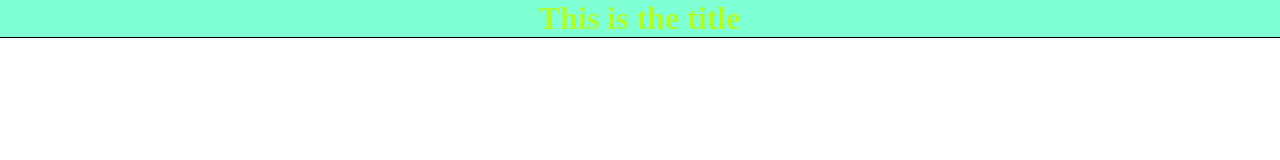
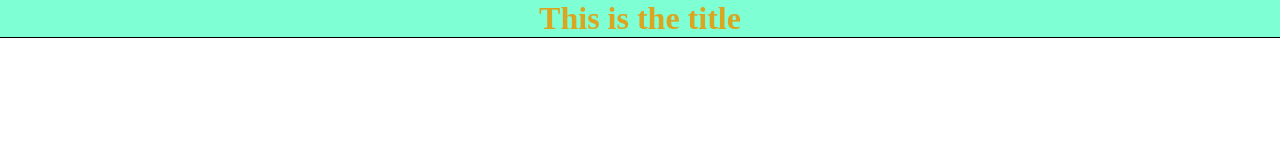
Before and after one commit to merindev/JS-by-jsmh, a plain HTML site: page index.html in a window 1280 px wide. Drawn offline with Linux system fonts and the light colour scheme.

Commit message:
Color correction

```diff
--- a/style/main.css
+++ b/style/main.css
@@ -5,6 +5,6 @@
 h1{
     text-align: center;
     border-bottom: 1px double #000;
-    color: greenyellow;
+    color: goldenrod;
     background: aquamarine;
 }
```
